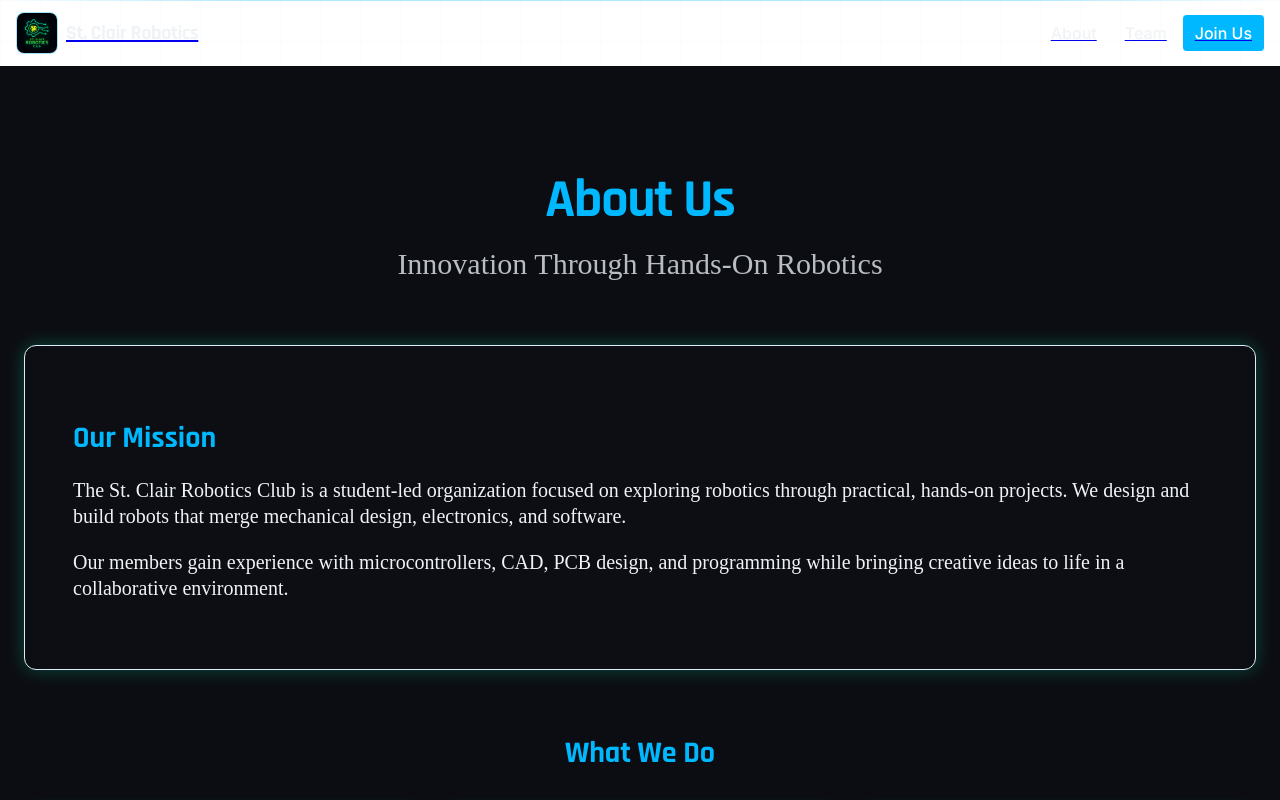
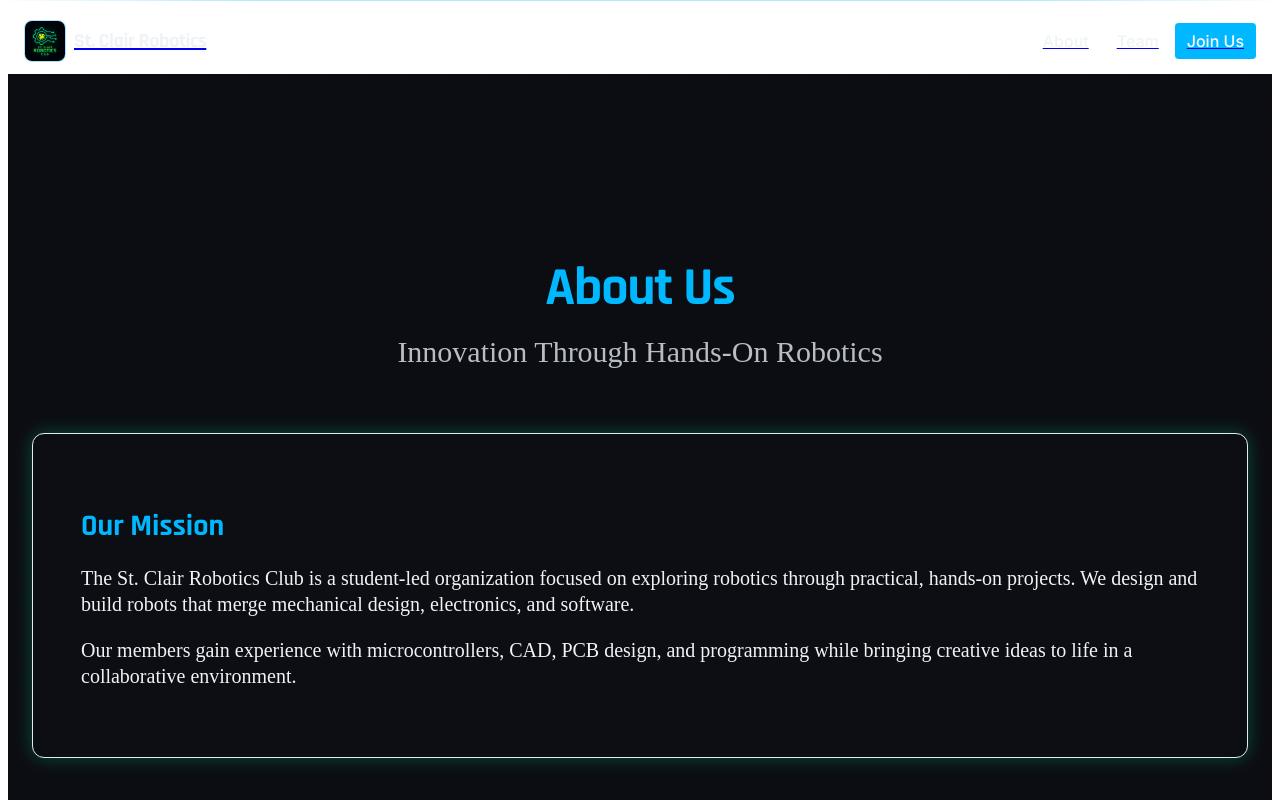
Before and after one commit to StClairRoboticsClub/stclairroboticsclub.github.io, a React app: page websiteTemplate-html/about.html in a window 1280 px wide. Shown: the top 800 px of the page. Built offline with nearby package versions, Linux system fonts and the light colour scheme.

Commit message:
Remove custom background overlay, match index.html styling and add proper navigation spacing

```diff
--- a/websiteTemplate-html/about.html
+++ b/websiteTemplate-html/about.html
@@ -12,32 +12,6 @@
     <link rel="stylesheet" href="./index.css" />
     <link rel="stylesheet" href="./components/navigation.css" />
     <link rel="stylesheet" href="./components/footer.css" />
-    <style>
-      body {
-        position: relative;
-        margin: 0;
-        padding: 0;
-      }
-      body::before {
-        content: '';
-        position: fixed;
-        top: 0;
-        left: 0;
-        right: 0;
-        bottom: 0;
-        opacity: 0.15;
-        z-index: 0;
-        pointer-events: none;
-        background-size: 40px 40px;
-        background-image:
-          linear-gradient(color-mix(in srgb, var(--color-accent) 8%, transparent) 1px, transparent 1px),
-          linear-gradient(90deg, color-mix(in srgb, var(--color-accent) 8%, transparent) 1px, transparent 1px);
-      }
-      nav, main, footer {
-        position: relative;
-        z-index: 1;
-      }
-    </style>
   </head>
   <body>
     <!-- Navigation -->
@@ -84,7 +58,7 @@
     </nav>
 
     <!-- Main Content -->
-    <main style="min-height: 80vh; padding: var(--spacing-4xl) var(--spacing-xl); background: var(--color-surface);">
+    <main style="min-height: 80vh; padding: var(--spacing-4xl) var(--spacing-xl); padding-top: calc(80px + var(--spacing-4xl)); background: var(--color-surface);">
       <div style="max-width: var(--content-max-width); margin: 0 auto;">
         <!-- Page Header -->
         <div style="text-align: center; margin-bottom: var(--spacing-4xl);">
```
Also changed, not shown: websiteTemplate-html/join.html (+1 -27 lines), websiteTemplate-html/team.html (+1 -27 lines).
